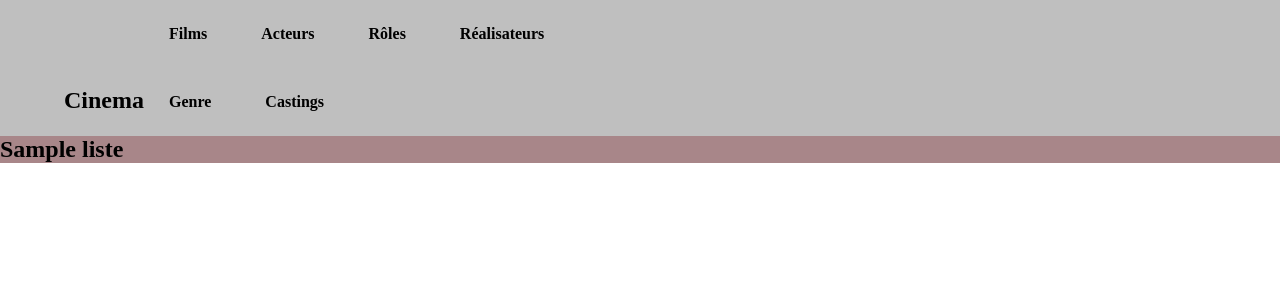
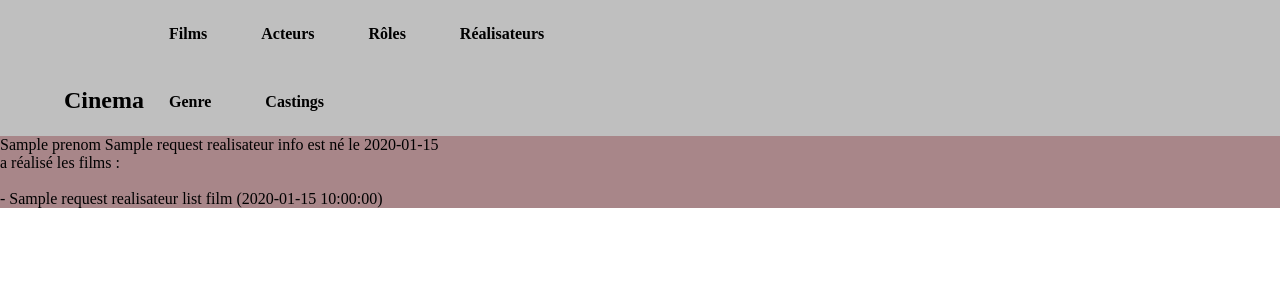
Before and after one commit to Kazae67/MVC_Cinema, a PHP site: template view/realisateur/infosRealisateur.php in a window 1280 px wide. Shown: the top 300 px of the page. Run offline with PHP 8.4, Linux system fonts and the light colour scheme; the template is opened without the code that fills it: most values are stand-ins (such as "Sample title", 1, 10 or a date in 2020); some libraries are stand-ins or nearby versions.

Commit message:
ajout infosRealisateur + RealisateursController.php -> infosRealisateur()

```diff
--- a/index.php
+++ b/index.php
@@ -50,7 +50,7 @@ if (isset($_GET["action"])) {
             $RealisateursController->listRealisateurs();
             break;
         case "infosRealisateur":
-            $RealisateursController->infosRealisateur();
+            $RealisateursController->infosRealisateur($id);
     }
 } else {
     $FilmsController->listFilms();
--- a/view/realisateur/infosRealisateur.php
+++ b/view/realisateur/infosRealisateur.php
@@ -0,0 +1,30 @@
+<?php
+
+ob_start();
+?>
+	<div class="film-card-list">
+
+		<div class="film-card-info">
+		<?php
+			if(isset($request_realisateur_infos)){
+				$realisateur_infos = $request_realisateur_infos->fetch();
+			?>
+			<span><?=$realisateur_infos["prenom"]." ".$realisateur_infos["nom"]." est né le ".$realisateur_infos["birthdate"]?><br></span>
+			<span>a réalisé les films : <br><br></span>
+				<?php } ?>
+			<?php
+			if($request_realisateur_list_films->rowCount()>0){
+				foreach($request_realisateur_list_films->fetchAll() as $realisateur_film){ ?>
+				<span> - <a href="index.php?action=infosFilm&id=<?=$realisateur_film['id_film']?>"><?= $realisateur_film["titre_film"]." (". $realisateur_film["date_sortie"].")</a>
+				 "?><br> </span>
+			<?php }}
+			else{ ?>
+				<span class="error">Cet réalisateur n'as produit aucuns films.</span>
+				<?php
+			} ?>
+			</div>
+			</div>
+<?php
+
+$content = ob_get_clean();
+require "view/template.php";
```
Also changed, not shown: controller/RealisateursController.php (+26 -0 lines), view/realisateur/listRealisateurs.php (+8 -6 lines), public/images/imgActeurs/Dragonball Z - Broly.jpg (renamed from public/images/imgActeurs/539168-dragon-ball-director-peliculas-quiere-que-broly-vuelva.webp), public/images/imgActeurs/Kid sangoku.jpg (renamed from public/images/imgActeurs/Kid_sangoku.jpg), 1 other file.
